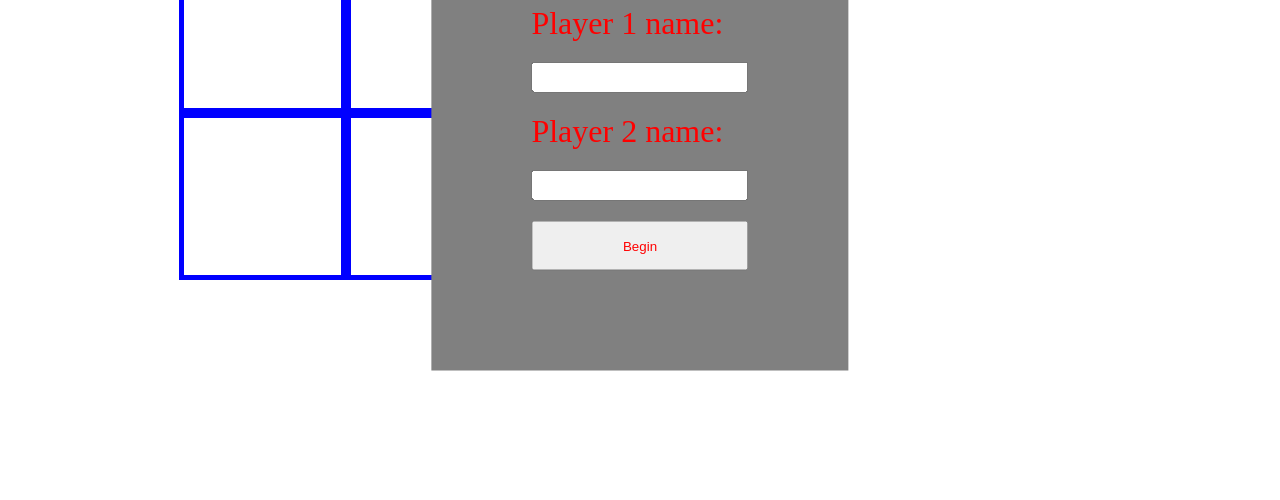
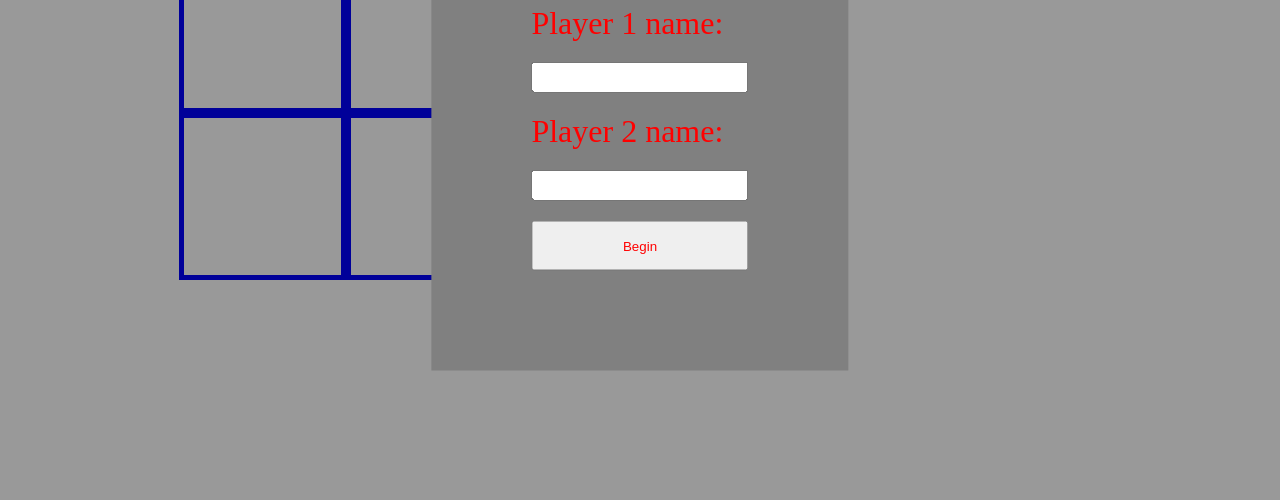
Before and after one commit to katekat25/tictactoe, a plain HTML site: page index.html in a window 1280 px wide. Shown: the part 300-800 px from the top of the page. Drawn offline with Linux system fonts and the light colour scheme.

Commit message:
Add transparent background to modal

```diff
--- a/script.js
+++ b/script.js
@@ -167,6 +167,7 @@ const displayController = (function () {
     const gameboardContainer = document.querySelector("#container");
     const alertContainer = document.querySelector(".alerts");
     const button = document.querySelector("button");
+    const modalBackground = document.createElement("div");
 
     const initializeDisplay = () => {
         //clear previous board state, if any
@@ -205,10 +206,13 @@ const displayController = (function () {
     const setOpeningModal = () => {
         //God save us all
         let container = document.querySelector(".modal");
+        container.innerHTML = "";
         let wrapper = document.createElement("div");
+        modalBackground.classList.add("modal-background");
         wrapper.classList.add("modal-container");
         wrapper.style.backgroundColor = "gray";
-        container.appendChild(wrapper);
+        container.appendChild(modalBackground);
+        modalBackground.appendChild(wrapper);
         let text = document.createElement("div");
         text.classList.add("modal-text");
         text.textContent = "New Game";
@@ -234,6 +238,7 @@ const displayController = (function () {
             playerController.setPlayerTwoName(p2Name.value);
             displayController.setAlert(`${playerController.getActivePlayer().name}'s move.`);
             wrapper.style.display = "none";
+            modalBackground.style.display = "none";
         })
         wrapper.appendChild(text);
         wrapper.appendChild(p1Label);
@@ -246,10 +251,14 @@ const displayController = (function () {
     const setWinModal = (winningPlayer, tieOrWin) => {
         //we're not teaching you jQuery because you dont need it! :D
         let container = document.querySelector(".modal");
+        container.innerHTML = "";
+        modalBackground.style.display = "initial";
         let wrapper = document.createElement("div");
+        modalBackground.classList.add("modal-background");
         wrapper.classList.add("modal-container");
         wrapper.style.backgroundColor = "gray";
-        container.appendChild(wrapper);
+        container.appendChild(modalBackground);
+        modalBackground.appendChild(wrapper);
         let text = document.createElement("div");
         text.classList.add("modal-text");
         if (tieOrWin === "win") {
@@ -265,6 +274,7 @@ const displayController = (function () {
             playerController.resetGame();
             displayController.setAlert(`${playerController.getActivePlayer().name}'s move.`);
             wrapper.style.display = "none";
+            modalBackground.style.display = "none";
         });
         wrapper.appendChild(playAgainButton);
     }
--- a/styles.css
+++ b/styles.css
@@ -10,6 +10,15 @@
 .right-wrapper {
     display: flex;
     flex-direction: column;
+}
+
+.modal-background {
+    position: fixed;
+    left: 0;
+    top: 0;
+    height: 100%;
+    width: 100%;
+    background-color: rgb(0,0,0,0.4);
 }
 
 .modal-container {
```
